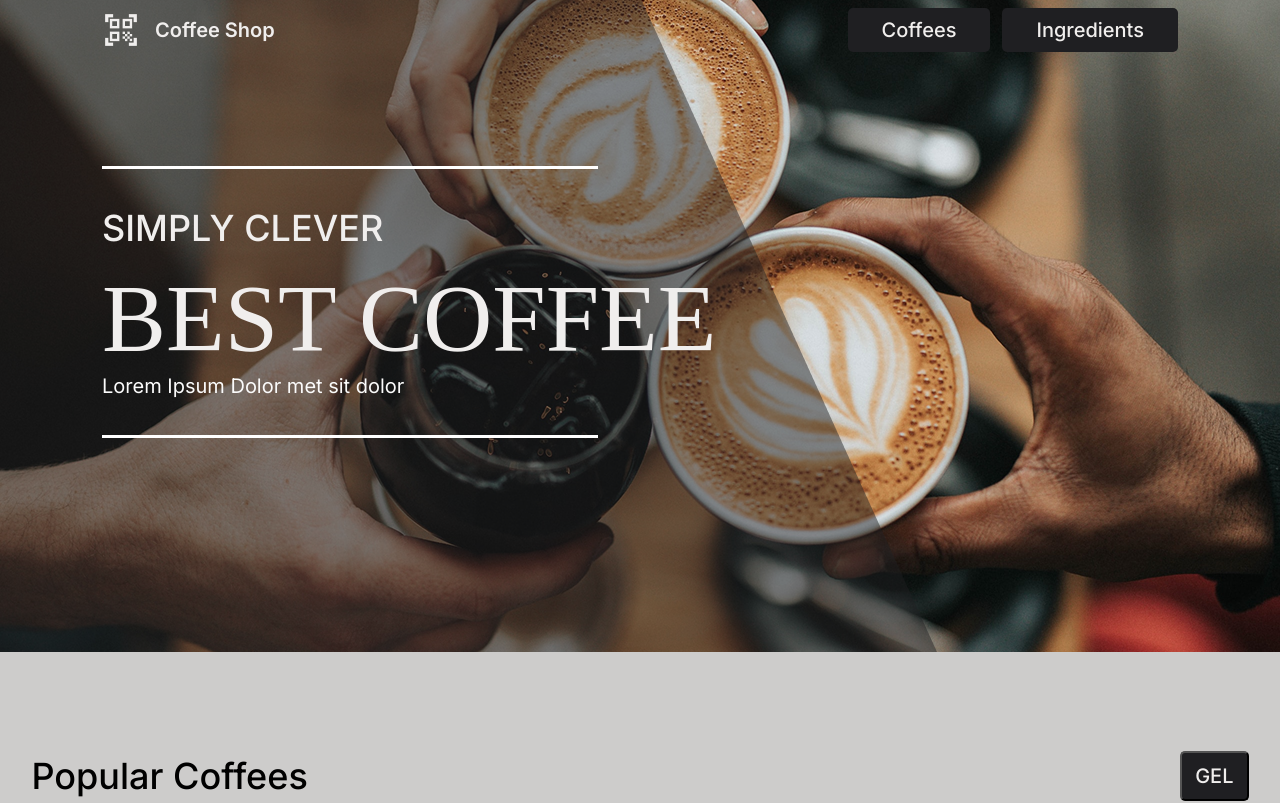
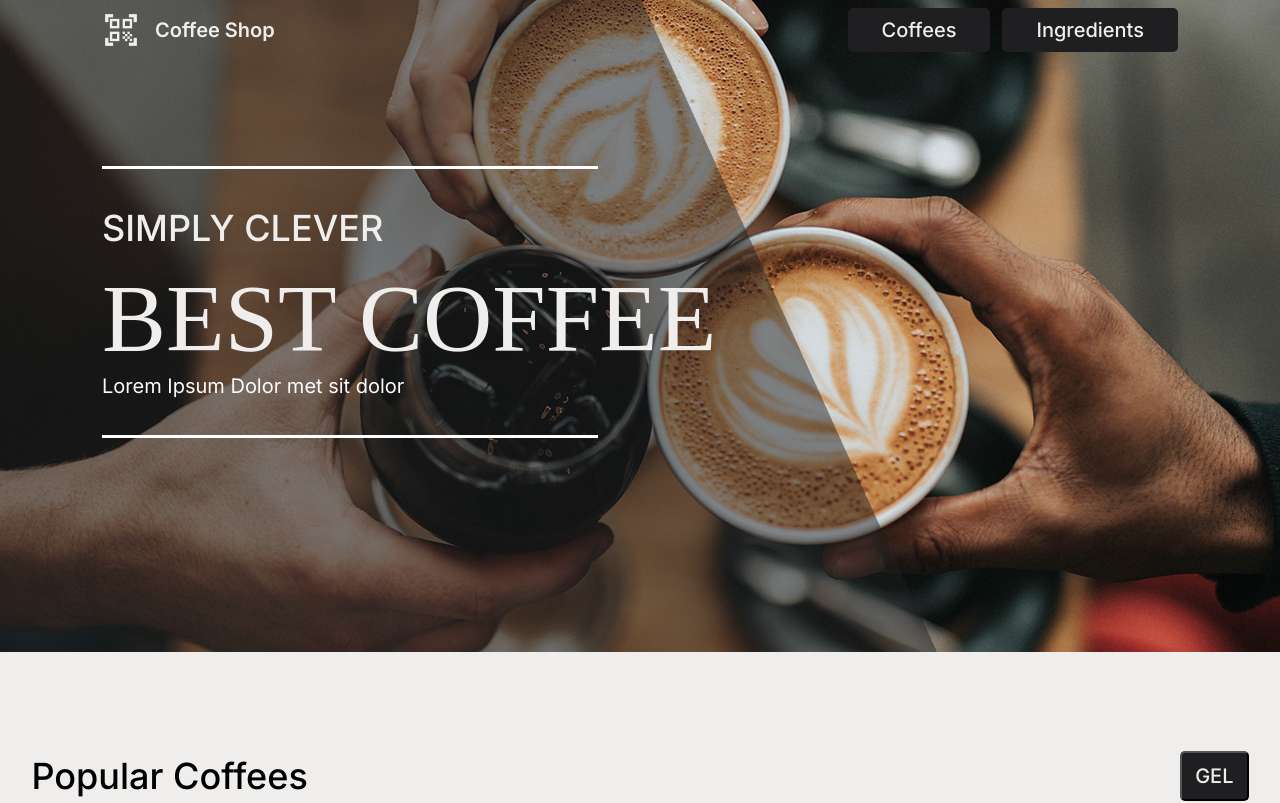
Before and after one commit to NatoBarbakadze/Craft-CoffeShop-Front, a React (Vite) app: page / in a window 1280 px wide. Shown: the top 803 px of the page. Built offline with nearby package versions, Linux system fonts and the light colour scheme; no server answers.

Commit message:
Updated UI

```diff
--- a/src/App.css
+++ b/src/App.css
@@ -1,5 +1,5 @@
 body {
-  background-color: rgb(205, 204, 203);
+  background-color: #f0eeed;
   margin: 0;
   padding: 0;
   box-sizing: border-box;
```
